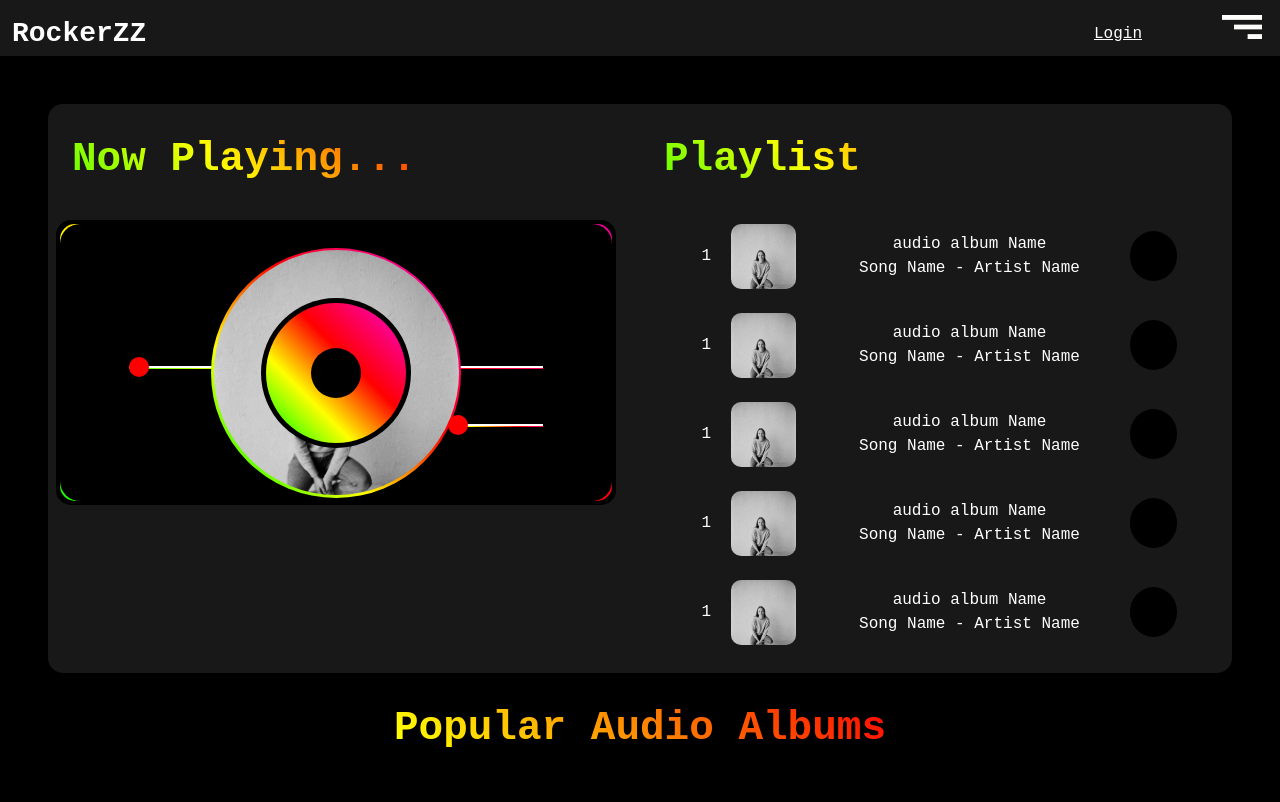
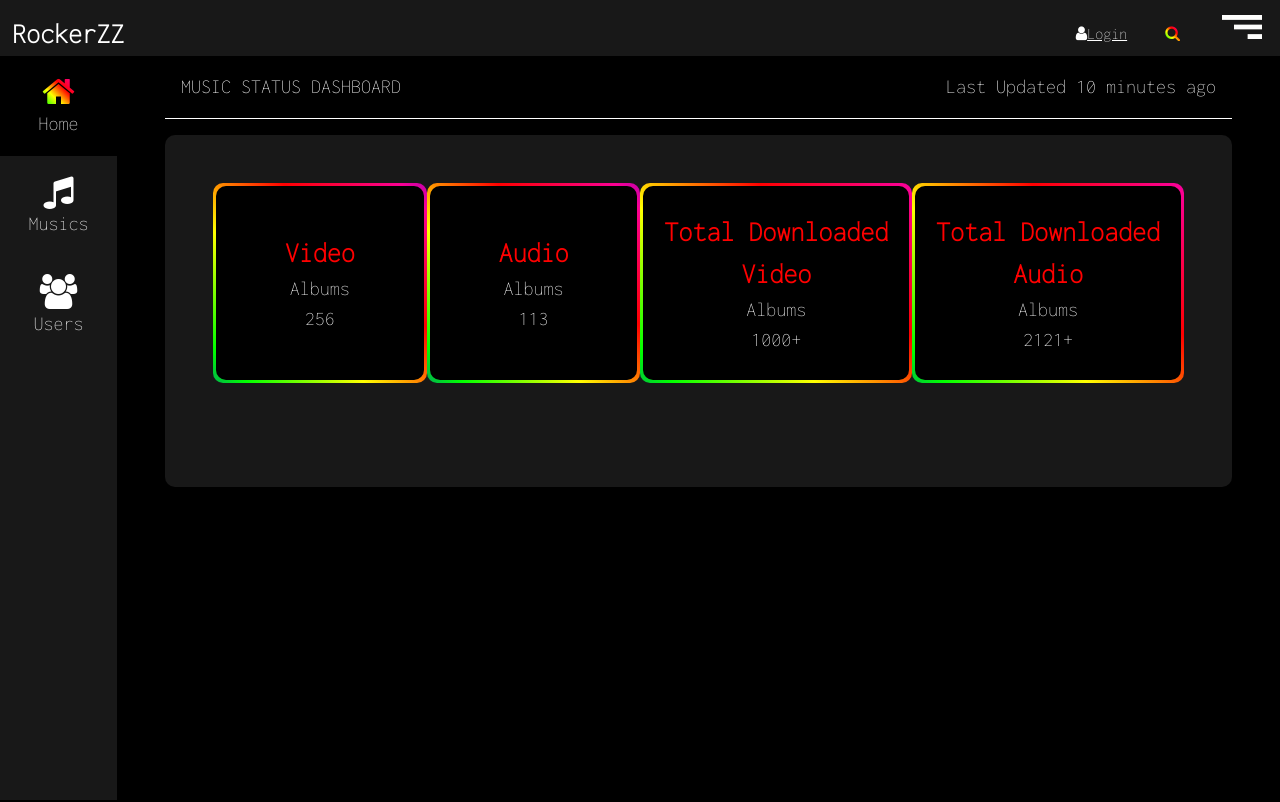
Before and after one commit to faria-karim-porna/react-js-music-rockerzz, a React (Create React App) app: page / in a window 1280 px wide. Shown: the top 802 px of the page. Built offline with nearby package versions, Linux system fonts and the light colour scheme.

Commit message:
Dashboard Page Without Graph Completed

```diff
--- a/package.json
+++ b/package.json
@@ -3,6 +3,9 @@
   "version": "0.1.0",
   "private": true,
   "dependencies": {
+    "@fortawesome/fontawesome-svg-core": "^6.1.1",
+    "@fortawesome/free-solid-svg-icons": "^6.1.1",
+    "@fortawesome/react-fontawesome": "^0.1.18",
     "@testing-library/jest-dom": "^5.16.3",
     "@testing-library/react": "^12.1.4",
     "@testing-library/user-event": "^13.5.0",
@@ -11,6 +14,7 @@
     "@types/react": "^17.0.43",
     "@types/react-dom": "^17.0.14",
     "bootstrap": "^5.1.3",
+    "font-awesome": "^4.7.0",
     "react": "^17.0.2",
     "react-bootstrap": "^2.0.0-rc.1",
     "react-dom": "^17.0.2",
--- a/src/App.tsx
+++ b/src/App.tsx
@@ -7,6 +7,7 @@ import "../src/css/common.css";
 import LoginPage from "./components/pages/LoginPage/LoginPage";
 import SignUpPage from "./components/pages/SignUpPage/SignUpPage";
 import AudioPage from "./components/pages/AudioPage/AudioPage";
+import DashboardPage from "./components/pages/DashboardPage/DashboardPage";
 
 function App() {
   return (
@@ -14,7 +15,8 @@ function App() {
       {/* <LandingPage /> */}
       {/* <LoginPage /> */}
       {/* <SignUpPage /> */}
-      <AudioPage />
+      {/* <AudioPage /> */}
+      <DashboardPage />
     </body>
   );
 }
--- /dev/null
+++ b/src/components/common/SideBar.tsx
@@ -0,0 +1,34 @@
+import React from "react";
+
+function SideBar() {
+  return (
+    <div className="sidebar">
+      <div className="sidebar-tab d-flex align-items-center sidebar-tab-active">
+        <div className="w-100">
+          <div className="d-flex justify-content-center">
+            <i className="fa fa-home sidebar-tab-icons sidebar-tab-active-text"></i>
+          </div>
+          <div className="sidebar-tab-texts text-center">Home</div>
+        </div>
+      </div>
+      <div className="sidebar-tab d-flex align-items-center">
+        <div className="w-100">
+          <div className="d-flex justify-content-center">
+            <i className="fa fa-music sidebar-tab-icons"></i>
+          </div>
+          <div className="sidebar-tab-texts text-center">Musics</div>
+        </div>
+      </div>
+      <div className="sidebar-tab d-flex align-items-center">
+        <div className="w-100">
+          <div className="d-flex justify-content-center">
+            <i className="fa fa-users sidebar-tab-icons"></i>
+          </div>
+          <div className="sidebar-tab-texts text-center">Users</div>
+        </div>
+      </div>
+    </div>
+  );
+}
+
+export default SideBar;
--- /dev/null
+++ b/src/components/pages/DashboardPage/DashboardBody/DashboardBody.tsx
@@ -0,0 +1,27 @@
+import React from "react";
+import MonthlyGraphSection from "../GraphSection/MonthlyGraphSection";
+import YearlyGraphSection from "../GraphSection/YearlyGraphSection";
+import WidgetSection from "../WidgetSection/WidgetSection";
+
+function DashboardBody() {
+  return (
+    <div className="dashboard-main">
+      <div className="pl-5 pr-5">
+        <div className="d-flex w-100 justify-content-between">
+          <div className="p-3">MUSIC STATUS DASHBOARD</div>
+          <div className="p-3">Last Updated 10 minutes ago</div>
+        </div>
+        <div className="dashboard-tab-line w-100"></div>
+      </div>
+      <div className="dashboard-body my-3 mx-5 p-5">
+        <WidgetSection />
+        <div className="d-flex mt-5 justify-content-between">
+          <MonthlyGraphSection />
+          <YearlyGraphSection />
+        </div>
+      </div>
+    </div>
+  );
+}
+
+export default DashboardBody;
--- /dev/null
+++ b/src/components/pages/DashboardPage/DashboardPage.tsx
@@ -0,0 +1,18 @@
+import React from "react";
+import HeaderBar from "../../common/HeaderBar";
+import SideBar from "../../common/SideBar";
+import DashboardBody from "./DashboardBody/DashboardBody";
+
+function DashboardPage() {
+  return (
+    <div>
+      <HeaderBar />
+      <div className="d-flex">
+        <SideBar />
+        <DashboardBody />
+      </div>
+    </div>
+  );
+}
+
+export default DashboardPage;
--- /dev/null
+++ b/src/components/pages/DashboardPage/GraphSection/MonthlyGraphSection.tsx
@@ -0,0 +1,15 @@
+import React from "react";
+
+function MonthlyGraphSection() {
+  return (
+    <div className="graph-card w-45 p-1">
+      <div className="graph-border">
+        <div className="graph-main d-flex justify-content-center align-items-center">
+          <div id="curve_chart" className="w-90 h-90"></div>
+        </div>
+      </div>
+    </div>
+  );
+}
+
+export default MonthlyGraphSection;
--- /dev/null
+++ b/src/components/pages/DashboardPage/GraphSection/YearlyGraphSection.tsx
@@ -0,0 +1,15 @@
+import React from "react";
+
+function YearlyGraphSection() {
+  return (
+    <div className="graph-card w-45 p-1">
+      <div className="graph-border">
+        <div className="graph-main d-flex justify-content-center align-items-center">
+          <div id="columnchart_material" className="w-80 h-80"></div>
+        </div>
+      </div>
+    </div>
+  );
+}
+
+export default YearlyGraphSection;
--- /dev/null
+++ b/src/components/pages/DashboardPage/WidgetSection/WidgetSection.tsx
@@ -0,0 +1,50 @@
+import React from "react";
+
+function WidgetSection() {
+  return (
+    <div className="dashboard-widget-section d-flex justify-content-between">
+      <div className="dashboard-widget-box">
+        <div className="dashboard-widget-box-inner d-flex justify-content-center align-items-center">
+          <div className="text-center">
+            <div className="dashboard-widget-text-main">Video</div>
+            <div>Albums</div>
+            <div>256</div>
+          </div>
+        </div>
+      </div>
+      <div className="dashboard-widget-box">
+        <div className="dashboard-widget-box-inner d-flex justify-content-center align-items-center">
+          <div className="text-center">
+            <div className="dashboard-widget-text-main">Audio</div>
+            <div>Albums</div>
+            <div>113</div>
+          </div>
+        </div>
+      </div>
+      <div className="dashboard-widget-box">
+        <div className="dashboard-widget-box-inner d-flex justify-content-center align-items-center">
+          <div className="text-center">
+            <div className="dashboard-widget-text-main">
+              Total Downloaded Video
+            </div>
+            <div>Albums</div>
+            <div>1000+</div>
+          </div>
+        </div>
+      </div>
+      <div className="dashboard-widget-box">
+        <div className="dashboard-widget-box-inner d-flex justify-content-center align-items-center">
+          <div className="text-center">
+            <div className="dashboard-widget-text-main">
+              Total Downloaded Audio
+            </div>
+            <div>Albums</div>
+            <div>2121+</div>
+          </div>
+        </div>
+      </div>
+    </div>
+  );
+}
+
+export default WidgetSection;
--- a/src/css/common.css
+++ b/src/css/common.css
@@ -52,12 +52,16 @@ body {
   padding-bottom: 5px;
 }
 
+.pl-2 {
+  padding-left: 0.5rem;
+}
+
 .pl-4 {
   padding-left: 1.5rem;
 }
 
-.pl-2 {
-  padding-left: 0.5rem;
+.pl-5 {
+  padding-left: 3rem;
 }
 
 .pr-4 {
@@ -66,6 +70,10 @@ body {
 
 .pr-2 {
   padding-right: 0.5rem;
+}
+
+.pr-5 {
+  padding-right: 3rem;
 }
 
 .w-5 {
--- a/src/css/style.css
+++ b/src/css/style.css
@@ -1,3 +1,5 @@
+@import url("https://fonts.googleapis.com/css2?family=Inconsolata:wght@200&display=swap");
+
 body {
   font-family: "Inconsolata", monospace !important;
   background-color: black !important;
@@ -1447,3 +1449,191 @@ body {
   font-size: 20px;
   z-index: -3;
 }
+
+/************************** SideBar Section ***********************/
+
+.sidebar {
+  width: 117px;
+  background-color: rgb(24, 24, 24);
+  height: 93vh;
+}
+
+.sidebar-tab-icons {
+  font-size: 35px !important;
+}
+
+.sidebar-tab {
+  height: 100px;
+}
+
+.sidebar-tab-texts {
+  font-size: 20px;
+}
+
+.sidebar-tab-active {
+  background-color: black;
+}
+
+.sidebar-tab-active-text {
+  background: -webkit-linear-gradient(
+    45deg,
+    #fb0094,
+    #00f,
+    #0f0,
+    #ff0,
+    #f00,
+    #fb0094,
+    #00f,
+    #0f0,
+    #ff0,
+    #f00
+  );
+  -webkit-background-clip: text;
+  -webkit-text-fill-color: transparent;
+  animation: colorAnimate 20s linear infinite;
+  background-size: 400%;
+}
+
+/************************** Dashboard Widget Section ***********************/
+
+.dashboard-body {
+  background-color: rgb(24, 24, 24);
+  border-radius: 10px;
+}
+
+.dashboard-widget-box {
+  border-radius: 10px;
+  background: linear-gradient(
+    45deg,
+    #fb0094,
+    #00f,
+    #0f0,
+    #ff0,
+    #f00,
+    #fb0094,
+    #00f,
+    #0f0,
+    #ff0,
+    #f00
+  );
+  background-size: 400%;
+  animation: colorAnimate 20s linear infinite;
+  min-width: 22%;
+  height: 200px;
+  padding: 3px;
+}
+
+.dashboard-widget-box-inner {
+  background-color: black;
+  border-radius: 10px;
+  height: 100%;
+}
+
+.dashboard-widget-text-main {
+  color: red;
+  font-size: 28px;
+  font-weight: 900;
+}
+
+/************************** Dashboard Main Section ***********************/
+
+.dashboard-main {
+  width: calc(100vw - 117px);
+  font-size: 20px;
+}
+
+.dashboard-selected-tab {
+  border: none;
+  border-bottom: 1px solid red;
+  color: red;
+}
+
+.dashboard-tab-line {
+  border-bottom: 1px solid white;
+  width: inherit;
+}
+
+.dashboard-tab {
+  border-bottom: 1px solid white;
+}
+
+.users-search-section {
+  border-radius: 10px;
+  background: linear-gradient(
+    45deg,
+    #fb0094,
+    #00f,
+    #0f0,
+    #ff0,
+    #f00,
+    #fb0094,
+    #00f,
+    #0f0,
+    #ff0,
+    #f00
+  );
+  background-size: 400%;
+  animation: colorAnimate 20s linear infinite;
+}
+
+.users-search-inner {
+  border-radius: 10px;
+  padding: 5px 10px;
+  background: black;
+  margin: 1px;
+}
+
+.users-search {
+  background-color: transparent;
+  border: none;
+}
+
+.fa-search {
+  background: -webkit-linear-gradient(
+    45deg,
+    #fb0094,
+    #00f,
+    #0f0,
+    #ff0,
+    #f00,
+    #fb0094,
+    #00f,
+    #0f0,
+    #ff0,
+    #f00
+  );
+  -webkit-background-clip: text;
+  -webkit-text-fill-color: transparent;
+  animation: colorAnimate 20s linear infinite;
+  background-size: 400%;
+}
+
+.admin-buttons {
+  border-radius: 10px;
+  background: linear-gradient(
+    45deg,
+    #fb0094,
+    #00f,
+    #0f0,
+    #ff0,
+    #f00,
+    #fb0094,
+    #00f,
+    #0f0,
+    #ff0,
+    #f00
+  );
+  background-size: 400%;
+  animation: colorAnimate 20s linear infinite;
+}
+
+.admin-buttons-inner {
+  border-radius: 10px;
+  padding: 5px 10px;
+  background: black;
+  margin: 1px;
+}
+
+.admins-table {
+  display: none;
+}
```
Also changed, not shown: src/index.tsx (+8 -7 lines), 1 other file (tests, documents, lock files or other folders).
